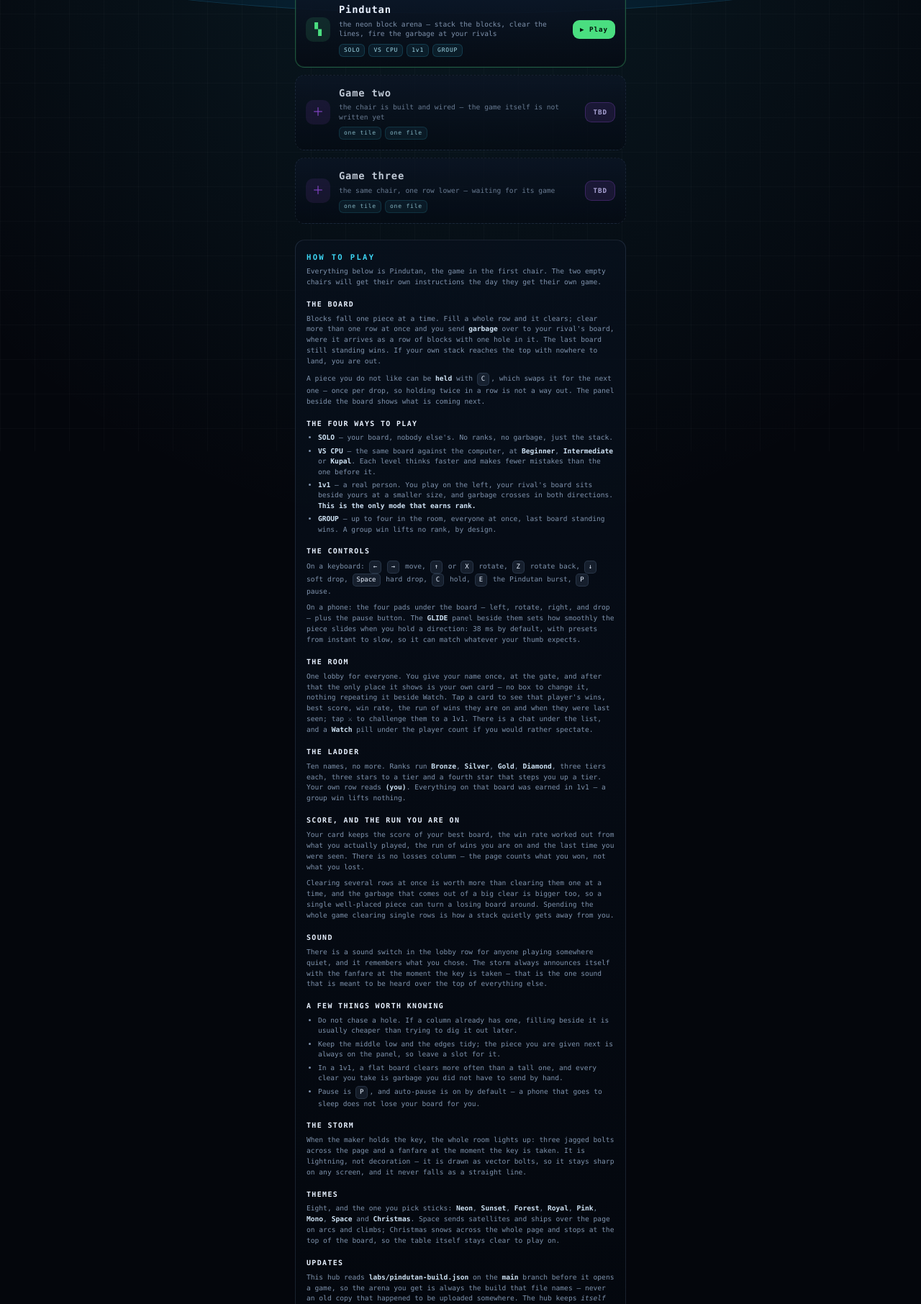
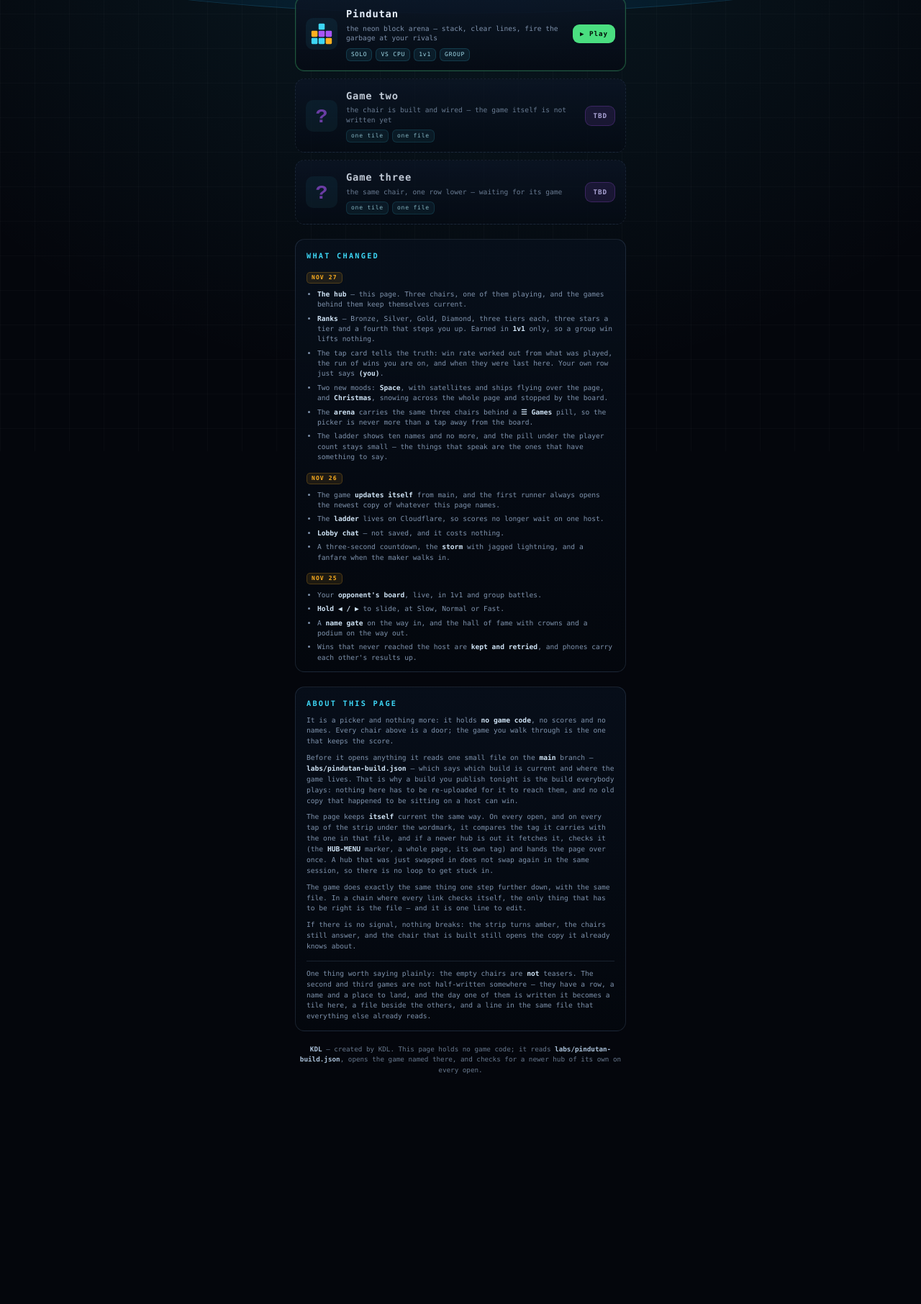
Before and after one commit to gret521x-coder/Gretsanti, a browser extension: page pindutan.html in a window 1280 px wide. Shown: the part 173-1985 px from the top of the page at 72% size. After the commit the page ends 1697 px from the top, so only its background shows below. Drawn offline with Linux system fonts and the light colour scheme.

Commit message:
KDL hub m4 — the how-to goes, the wordmark becomes KDL, and what-changed takes its place
Co-authored-by: arena-agent <297053741+arena-agent@users.noreply.github.com>

```diff
--- a/labs/pindutan-build.json
+++ b/labs/pindutan-build.json
@@ -3,7 +3,7 @@
   "html": "https://raw.githubusercontent.com/gret521x-coder/Gretsanti/main/pindutan.html",
   "arena": "https://raw.githubusercontent.com/gret521x-coder/Gretsanti/main/labs/pindutan-v21.html",
   "menu": "https://raw.githubusercontent.com/gret521x-coder/Gretsanti/main/pindutan.html",
-  "menuBuild": "m3",
+  "menuBuild": "m4",
   "note": "The first runner reads this file and opens html: that is the game hub, so the runner always lands on the three games. The hub's Pindutan chair opens arena; the arena updates itself from arena too. menu/menuBuild let the hub keep itself current. To publish a new build: put it on main as labs/pindutan-v21.html and bump build here to the same tag. To ship a new hub: bump menuBuild to the tag the new pindutan.html calls itself. Set \"ladder\" to a full https address to move the leaderboard to a host of its own; leave it empty to keep api-leaderboard.php on aidekupal.unaux.com.",
   "ladder": "https://pindutan-ladder.pindutan-ladder1x.workers.dev/"
 }
--- a/pindutan.html
+++ b/pindutan.html
@@ -4,10 +4,10 @@
 <meta charset="utf-8" />
 <meta name="viewport" content="width=device-width, initial-scale=1, viewport-fit=cover" />
 <meta name="color-scheme" content="dark" />
-<title>Pindutan — the game hub</title>
+<title>KDL — pick a game</title>
 <!-- HUB-MENU -->
 <!-- SELF-UPDATE: this page keeps itself current from labs/pindutan-build.json (menuBuild/menu),
-     and the game it opens keeps itself current too (build/html). No game code lives here. -->
+     and the game it opens keeps itself current too (build/html/arena). No game code lives here. -->
 <style>
   :root {
     --bg: #04060c;
@@ -48,8 +48,9 @@
   }
   main { position: relative; z-index: 1; width: min(460px, 100%); text-align: center; }
   .mark {
-    font-size: 1.7rem; font-weight: 900; letter-spacing: 0.34em;
-    color: var(--cyan); text-shadow: 0 0 18px rgba(61, 214, 245, 0.45);
+    font-size: 2rem; font-weight: 900; letter-spacing: 0.42em;
+    color: var(--cyan); text-shadow: 0 0 20px rgba(61, 214, 245, 0.5);
+    padding-left: 0.42em;
   }
   .sub { margin-top: 6px; font-size: 0.6rem; letter-spacing: 0.2em; text-transform: uppercase; color: var(--mut); }
   .strip {
@@ -76,17 +77,22 @@
   /* the chairs */
   .tile {
     display: flex; align-items: center; gap: 12px; width: 100%; margin-bottom: 10px;
-    padding: 14px 14px; text-align: left; cursor: pointer;
+    padding: 13px 14px; text-align: left; cursor: pointer;
     font: inherit; color: var(--ink);
     background: linear-gradient(180deg, rgba(12, 22, 38, 0.9), rgba(6, 11, 20, 0.9));
     border: 1px solid var(--line); border-radius: 13px;
   }
   .tile:active { transform: translateY(1px); }
-  .tile .ico {
-    width: 34px; height: 34px; flex: 0 0 auto; display: grid; place-items: center;
-    border-radius: 10px; font-size: 1rem;
-    background: rgba(61, 214, 245, 0.10); color: var(--cyan);
+  .thumb {
+    width: 44px; height: 44px; flex: 0 0 auto; display: grid; place-items: center;
+    border-radius: 10px; overflow: hidden;
+    background: rgba(61, 214, 245, 0.07); color: var(--cyan);
   }
+  .thumb svg { display: block; width: 34px; height: 34px; }
+  .thumb svg rect.b1 { fill: #ffb020; }
+  .thumb svg rect.b2 { fill: #3dd6f5; }
+  .thumb svg rect.b3 { fill: #a855f7; }
+  .thumb .q { font: 800 20px ui-monospace, monospace; fill: rgba(168, 85, 247, 0.75); }
   .tile .body { flex: 1 1 auto; min-width: 0; }
   .tile .name { display: block; font-size: 0.86rem; font-weight: 800; letter-spacing: 0.06em; }
   .tile .desc { display: block; margin-top: 3px; font-size: 0.6rem; line-height: 1.4; color: var(--mut); }
@@ -96,9 +102,7 @@
     color: #9fd7e6; background: rgba(61, 214, 245, 0.08); border: 1px solid rgba(61, 214, 245, 0.16);
   }
   .tile.live { border-color: rgba(74, 222, 128, 0.34); box-shadow: 0 0 0 1px rgba(74, 222, 128, 0.08) inset; }
-  .tile.live .ico { background: rgba(74, 222, 128, 0.12); color: var(--lime); }
   .tile.tbd { border-style: dashed; opacity: 0.82; }
-  .tile.tbd .ico { background: rgba(168, 85, 247, 0.12); color: var(--violet); }
   .tile.busy { opacity: 0.7; }
   .tile .go, .tile .chip {
     flex: 0 0 auto; padding: 6px 10px; border-radius: 9px;
@@ -107,28 +111,29 @@
   .tile .go { color: #04120a; background: var(--lime); }
   .tile .chip { color: #cfc4ff; background: rgba(168, 85, 247, 0.14); border: 1px solid rgba(168, 85, 247, 0.3); }
 
-  /* the manual under the chairs */
-  .manual {
-    margin-top: 22px; padding: 16px 15px 6px; text-align: left;
+  /* what changed, and what this page is */
+  .panelbox {
+    margin-top: 20px; padding: 15px 15px 4px; text-align: left;
     border: 1px solid var(--line); border-radius: 13px;
     background: linear-gradient(180deg, rgba(8, 16, 28, 0.86), rgba(4, 8, 14, 0.86));
   }
-  .manual h2 {
-    margin: 0 0 4px; font-size: 0.66rem; letter-spacing: 0.22em; text-transform: uppercase; color: var(--cyan);
+  .panelbox h2 {
+    margin: 0 0 8px; font-size: 0.64rem; letter-spacing: 0.22em; text-transform: uppercase; color: var(--cyan);
   }
-  .manual h3 {
-    margin: 16px 0 5px; font-size: 0.62rem; letter-spacing: 0.14em; text-transform: uppercase; color: var(--ink);
+  .panelbox h3 {
+    margin: 14px 0 4px; font-size: 0.58rem; letter-spacing: 0.16em; text-transform: uppercase; color: #a9c0d8;
   }
-  .manual p { margin: 0 0 8px; font-size: 0.6rem; line-height: 1.55; color: var(--mut); }
-  .manual p b, .manual li b { color: #cfe3f5; font-weight: 800; }
-  .manual ul { margin: 0 0 8px; padding-left: 16px; }
-  .manual li { margin-bottom: 4px; font-size: 0.6rem; line-height: 1.5; color: var(--mut); }
-  .manual kbd {
-    display: inline-block; padding: 1px 5px; margin-right: 2px; border-radius: 5px;
-    font: inherit; font-size: 0.56rem; color: var(--ink);
-    background: rgba(140, 170, 210, 0.12); border: 1px solid var(--line);
+  .panelbox p { margin: 0 0 8px; font-size: 0.6rem; line-height: 1.55; color: var(--mut); }
+  .panelbox p b { color: #cfe3f5; font-weight: 800; }
+  .panelbox ul { margin: 0 0 8px; padding-left: 15px; }
+  .panelbox li { margin-bottom: 5px; font-size: 0.6rem; line-height: 1.5; color: var(--mut); }
+  .panelbox li b { color: #cfe3f5; font-weight: 800; }
+  .panelbox .day {
+    display: inline-block; margin-bottom: 4px; padding: 1px 6px; border-radius: 5px;
+    font-size: 0.5rem; letter-spacing: 0.14em; color: var(--amber);
+    background: rgba(255, 176, 32, 0.10); border: 1px solid rgba(255, 176, 32, 0.22);
   }
-  .manual .rule { height: 1px; margin: 14px 0 0; background: var(--line); }
+  .panelbox .rule { height: 1px; margin: 12px 0 0; background: var(--line); }
 
   .tiny {
     margin: 18px 0 0; font-size: 0.58rem; line-height: 1.55; color: rgba(127, 147, 173, 0.8);
@@ -141,27 +146,39 @@
   <div class="horizon" aria-hidden="true"></div>
 
   <main>
-    <div class="mark">PINDUTAN</div>
+    <div class="mark">KDL</div>
     <div class="sub">the game hub · pick a game</div>
     <button class="strip" id="strip" title="Tap to look for a newer hub">
-      <span id="deckBuild">hub m3</span> · <span id="deckState">checking…</span> · arena <b id="arenaBuild">—</b>
+      <span id="deckBuild">hub m4</span> · <span id="deckState">checking…</span> · arena <b id="arenaBuild">—</b>
     </button>
 
     <div class="bar"><i id="bar"></i></div>
     <p class="note" id="note" hidden></p>
 
     <button class="tile live" id="tile-pindutan">
-      <span class="ico">▚</span>
+      <span class="thumb" aria-hidden="true">
+        <svg viewBox="0 0 24 24" role="presentation">
+          <rect class="b2" x="2"  y="16" width="6" height="6" rx="1" />
+          <rect class="b2" x="9"  y="16" width="6" height="6" rx="1" />
+          <rect class="b1" x="16" y="16" width="6" height="6" rx="1" />
+          <rect class="b1" x="2"  y="9"  width="6" height="6" rx="1" />
+          <rect class="b3" x="9"  y="9"  width="6" height="6" rx="1" />
+          <rect class="b3" x="16" y="9"  width="6" height="6" rx="1" />
+          <rect class="b2" x="9"  y="2"  width="6" height="6" rx="1" />
+        </svg>
+      </span>
       <span class="body">
         <span class="name">Pindutan</span>
-        <span class="desc">the neon block arena — stack the blocks, clear the lines, fire the garbage at your rivals</span>
+        <span class="desc">the neon block arena — stack, clear lines, fire the garbage at your rivals</span>
         <span class="meta"><span>SOLO</span><span>VS CPU</span><span>1v1</span><span>GROUP</span></span>
       </span>
       <span class="go" id="arenaGo">▶ Play</span>
     </button>
 
     <button class="tile tbd" id="tile-two">
-      <span class="ico">＋</span>
+      <span class="thumb" aria-hidden="true">
+        <svg viewBox="0 0 24 24" role="presentation"><text class="q" x="12" y="18" text-anchor="middle">?</text></svg>
+      </span>
       <span class="body">
         <span class="name">Game two</span>
         <span class="desc">the chair is built and wired — the game itself is not written yet</span>
@@ -171,7 +188,9 @@
     </button>
 
     <button class="tile tbd" id="tile-three">
-      <span class="ico">＋</span>
+      <span class="thumb" aria-hidden="true">
+        <svg viewBox="0 0 24 24" role="presentation"><text class="q" x="12" y="18" text-anchor="middle">?</text></svg>
+      </span>
       <span class="body">
         <span class="name">Game three</span>
         <span class="desc">the same chair, one row lower — waiting for its game</span>
@@ -180,104 +199,74 @@
       <span class="chip">TBD</span>
     </button>
 
-    <section class="manual">
-      <h2>How to play</h2>
-      <p>Everything below is Pindutan, the game in the first chair. The two empty chairs will get their own
-         instructions the day they get their own game.</p>
+    <section class="panelbox">
+      <h2>What changed</h2>
+      <h3><span class="day">NOV 27</span></h3>
+      <ul>
+        <li><b>The hub</b> — this page. Three chairs, one of them playing, and the games behind them
+            keep themselves current.</li>
+        <li><b>Ranks</b> — Bronze, Silver, Gold, Diamond, three tiers each, three stars a tier and a fourth
+            that steps you up. Earned in <b>1v1</b> only, so a group win lifts nothing.</li>
+        <li>The tap card tells the truth: win rate worked out from what was played, the run of wins you are
+            on, and when they were last here. Your own row just says <b>(you)</b>.</li>
+        <li>Two new moods: <b>Space</b>, with satellites and ships flying over the page, and <b>Christmas</b>,
+            snowing across the whole page and stopped by the board.</li>
+        <li>The <b>arena</b> carries the same three chairs behind a <b>☰ Games</b> pill, so the picker is
+            never more than a tap away from the board.</li>
+        <li>The ladder shows ten names and no more, and the pill under the player count stays small — the
+            things that speak are the ones that have something to say.</li>
+      </ul>
+      <h3><span class="day">NOV 26</span></h3>
+      <ul>
+        <li>The game <b>updates itself</b> from main, and the first runner always opens the newest copy of
+            whatever this page names.</li>
+        <li>The <b>ladder</b> lives on Cloudflare, so scores no longer wait on one host.</li>
+        <li><b>Lobby chat</b> — not saved, and it costs nothing.</li>
+        <li>A three-second countdown, the <b>storm</b> with jagged lightning, and a fanfare when the maker
+            walks in.</li>
+      </ul>
+      <h3><span class="day">NOV 25</span></h3>
+      <ul>
+        <li>Your <b>opponent's board</b>, live, in 1v1 and group battles.</li>
+        <li><b>Hold ◀ / ▶</b> to slide, at Slow, Normal or Fast.</li>
+        <li>A <b>name gate</b> on the way in, and the hall of fame with crowns and a podium on the way out.</li>
+        <li>Wins that never reached the host are <b>kept and retried</b>, and phones carry each other's
+            results up.</li>
+      </ul>
+    </section>
 
-      <h3>The board</h3>
-      <p>Blocks fall one piece at a time. Fill a whole row and it clears; clear more than one row at once and
-         you send <b>garbage</b> over to your rival's board, where it arrives as a row of blocks with one hole
-         in it. The last board still standing wins. If your own stack reaches the top with nowhere to land,
-         you are out.</p>
-      <p>A piece you do not like can be <b>held</b> with <kbd>C</kbd>, which swaps it for the next one — once
-         per drop, so holding twice in a row is not a way out. The panel beside the board shows what is coming
-         next.</p>
-
-      <h3>The four ways to play</h3>
-      <ul>
-        <li><b>SOLO</b> — your board, nobody else's. No ranks, no garbage, just the stack.</li>
-        <li><b>VS CPU</b> — the same board against the computer, at <b>Beginner</b>, <b>Intermediate</b> or
-            <b>Kupal</b>. Each level thinks faster and makes fewer mistakes than the one before it.</li>
-        <li><b>1v1</b> — a real person. You play on the left, your rival's board sits beside yours at a smaller
-            size, and garbage crosses in both directions. <b>This is the only mode that earns rank.</b></li>
-        <li><b>GROUP</b> — up to four in the room, everyone at once, last board standing wins. A group win
-            lifts no rank, by design.</li>
-      </ul>
-
-      <h3>The controls</h3>
-      <p>On a keyboard: <kbd>←</kbd> <kbd>→</kbd> move, <kbd>↑</kbd> or <kbd>X</kbd> rotate, <kbd>Z</kbd> rotate
-         back, <kbd>↓</kbd> soft drop, <kbd>Space</kbd> hard drop, <kbd>C</kbd> hold, <kbd>E</kbd> the Pindutan
-         burst, <kbd>P</kbd> pause.</p>
-      <p>On a phone: the four pads under the board — left, rotate, right, and drop — plus the pause button. The
-         <b>GLIDE</b> panel beside them sets how smoothly the piece slides when you hold a direction: 38 ms by
-         default, with presets from instant to slow, so it can match whatever your thumb expects.</p>
-
-      <h3>The room</h3>
-      <p>One lobby for everyone. You give your name once, at the gate, and after that the only place it shows
-         is your own card — no box to change it, nothing repeating it beside Watch. Tap a card to see that
-         player's wins, best score, win rate, the run of wins they are on and when they were last seen; tap
-         ⚔ to challenge them to a 1v1. There is a chat under the list, and a <b>Watch</b> pill under the player
-         count if you would rather spectate.</p>
-
-      <h3>The ladder</h3>
-      <p>Ten names, no more. Ranks run <b>Bronze</b>, <b>Silver</b>, <b>Gold</b>, <b>Diamond</b>, three tiers
-         each, three stars to a tier and a fourth star that steps you up a tier. Your own row reads
-         <b>(you)</b>. Everything on that board was earned in 1v1 — a group win lifts nothing.</p>
-
-      <h3>Score, and the run you are on</h3>
-      <p>Your card keeps the score of your best board, the win rate worked out from what you actually played,
-         the run of wins you are on and the last time you were seen. There is no losses column — the page
-         counts what you won, not what you lost.</p>
-      <p>Clearing several rows at once is worth more than clearing them one at a time, and the garbage that
-         comes out of a big clear is bigger too, so a single well-placed piece can turn a losing board around.
-         Spending the whole game clearing single rows is how a stack quietly gets away from you.</p>
-
-      <h3>Sound</h3>
-      <p>There is a sound switch in the lobby row for anyone playing somewhere quiet, and it remembers what you
-         chose. The storm always announces itself with the fanfare at the moment the key is taken — that is
-         the one sound that is meant to be heard over the top of everything else.</p>
-
-      <h3>A few things worth knowing</h3>
-      <ul>
-        <li>Do not chase a hole. If a column already has one, filling beside it is usually cheaper than trying
-            to dig it out later.</li>
-        <li>Keep the middle low and the edges tidy; the piece you are given next is always on the panel, so
-            leave a slot for it.</li>
-        <li>In a 1v1, a flat board clears more often than a tall one, and every clear you take is garbage you
-            did not have to send by hand.</li>
-        <li>Pause is <kbd>P</kbd>, and auto-pause is on by default — a phone that goes to sleep does not lose
-            your board for you.</li>
-      </ul>
-
-      <h3>The storm</h3>
-      <p>When the maker holds the key, the whole room lights up: three jagged bolts across the page and a
-         fanfare at the moment the key is taken. It is lightning, not decoration — it is drawn as vector
-         bolts, so it stays sharp on any screen, and it never falls as a straight line.</p>
-
-      <h3>Themes</h3>
-      <p>Eight, and the one you pick sticks: <b>Neon</b>, <b>Sunset</b>, <b>Forest</b>, <b>Royal</b>,
-         <b>Pink</b>, <b>Mono</b>, <b>Space</b> and <b>Christmas</b>. Space sends satellites and ships over
-         the page on arcs and climbs; Christmas snows across the whole page and stops at the top of the board,
-         so the table itself stays clear to play on.</p>
-
-      <h3>Updates</h3>
-      <p>This hub reads <b>labs/pindutan-build.json</b> on the <b>main</b> branch before it opens a game, so the
-         arena you get is always the build that file names — never an old copy that happened to be uploaded
-         somewhere. The hub keeps <i>itself</i> current the same way, against the same file, and the game does
-         the same again once it is running. Nothing here has to be re-uploaded for a new build to reach you.</p>
+    <section class="panelbox">
+      <h2>About this page</h2>
+      <p>It is a picker and nothing more: it holds <b>no game code</b>, no scores and no names. Every chair
+         above is a door; the game you walk through is the one that keeps the score.</p>
+      <p>Before it opens anything it reads one small file on the <b>main</b> branch —
+         <b>labs/pindutan-build.json</b> — which says which build is current and where the game lives. That
+         is why a build you publish tonight is the build everybody plays: nothing here has to be re-uploaded
+         for it to reach them, and no old copy that happened to be sitting on a host can win.</p>
+      <p>The page keeps <b>itself</b> current the same way. On every open, and on every tap of the strip under
+         the wordmark, it compares the tag it carries with the one in that file, and if a newer hub is out it
+         fetches it, checks it (the <b>HUB-MENU</b> marker, a whole page, its own tag) and hands the page over
+         once. A hub that was just swapped in does not swap again in the same session, so there is no loop to
+         get stuck in.</p>
+      <p>The game does exactly the same thing one step further down, with the same file. In a chain where
+         every link checks itself, the only thing that has to be right is the file — and it is one line to
+         edit.</p>
+      <p>If there is no signal, nothing breaks: the strip turns amber, the chairs still answer, and the chair
+         that is built still opens the copy it already knows about.</p>
       <div class="rule"></div>
-      <p style="margin-top:10px;">No signal? Say so and stay put — the strip turns amber, the chairs still
-         answer, and Pindutan still opens the build it already knows about.</p>
+      <p style="margin-top:10px;">One thing worth saying plainly: the empty chairs are <b>not</b> teasers. The
+         second and third games are not half-written somewhere — they have a row, a name and a place to land,
+         and the day one of them is written it becomes a tile here, a file beside the others, and a line in the
+         same file that everything else already reads.</p>
     </section>
 
     <p class="tiny">
-      This page holds no game code. It reads <b>labs/pindutan-build.json</b>, then opens the build named
-      there, and it checks for a newer hub of its own on every open and on every tap of the strip.
+      <b>KDL</b> — created by KDL. This page holds no game code; it reads <b>labs/pindutan-build.json</b>,
+      opens the game named there, and checks for a newer hub of its own on every open.
     </p>
   </main>
 
-  <noscript><p>Pindutan needs JavaScript. Turn it on, then reload this page.</p></noscript>
+  <noscript><p>KDL needs JavaScript. Turn it on, then reload this page.</p></noscript>
 
 <script>
 (function () {
@@ -287,7 +276,7 @@
   var ARENA = "https://raw.githubusercontent.com/gret521x-coder/Gretsanti/main/labs/pindutan-v21.html";
   var HUB = "https://raw.githubusercontent.com/gret521x-coder/Gretsanti/main/pindutan.html";
   var MIN_BYTES = 20000;
-  var DECK = "m3";                 /* this copy of the hub */
+  var DECK = "m4";                 /* this copy of the hub */
   var DECK_APPLIED = "pindutan_deck_applied";   /* a hub that was just swapped in must not swap again */
   var MIN_DECK_BYTES = 3000;
 
@@ -348,12 +337,11 @@
     percent(18);
     say("Looking for the newest arena…", false);
     var wanted = "";
-    var url = "";
     fetchText(FEED).then(function (raw) {
       var feed = {};
       try { feed = JSON.parse(raw) || {}; } catch (e) { feed = {}; }
       wanted = String(feed.build || "").trim();
-      url = String(feed.arena || "").trim() || ARENA;
+      var url = String(feed.arena || "").trim() || ARENA;
       if (wanted) {
         arenaBuild.textContent = wanted;
         strip.classList.remove("off");
@@ -369,7 +357,7 @@
         throw new Error("the file that came back is not a whole game");
       }
       percent(100);
-      document.title = "Pindutan " + (got.build || "");
+      document.title = "KDL " + (got.build || "");
       document.open();
       document.write(html);
       document.close();
```
Also changed, not shown: README.md.
